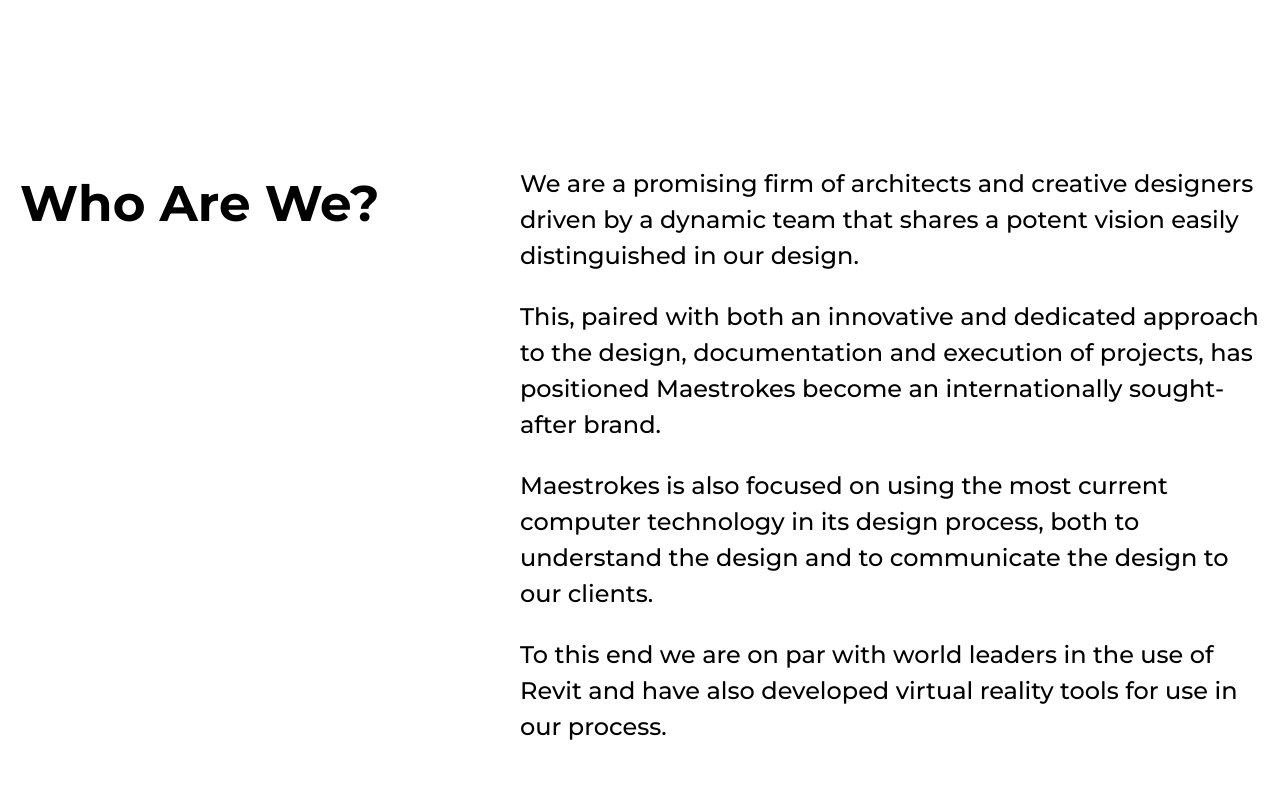
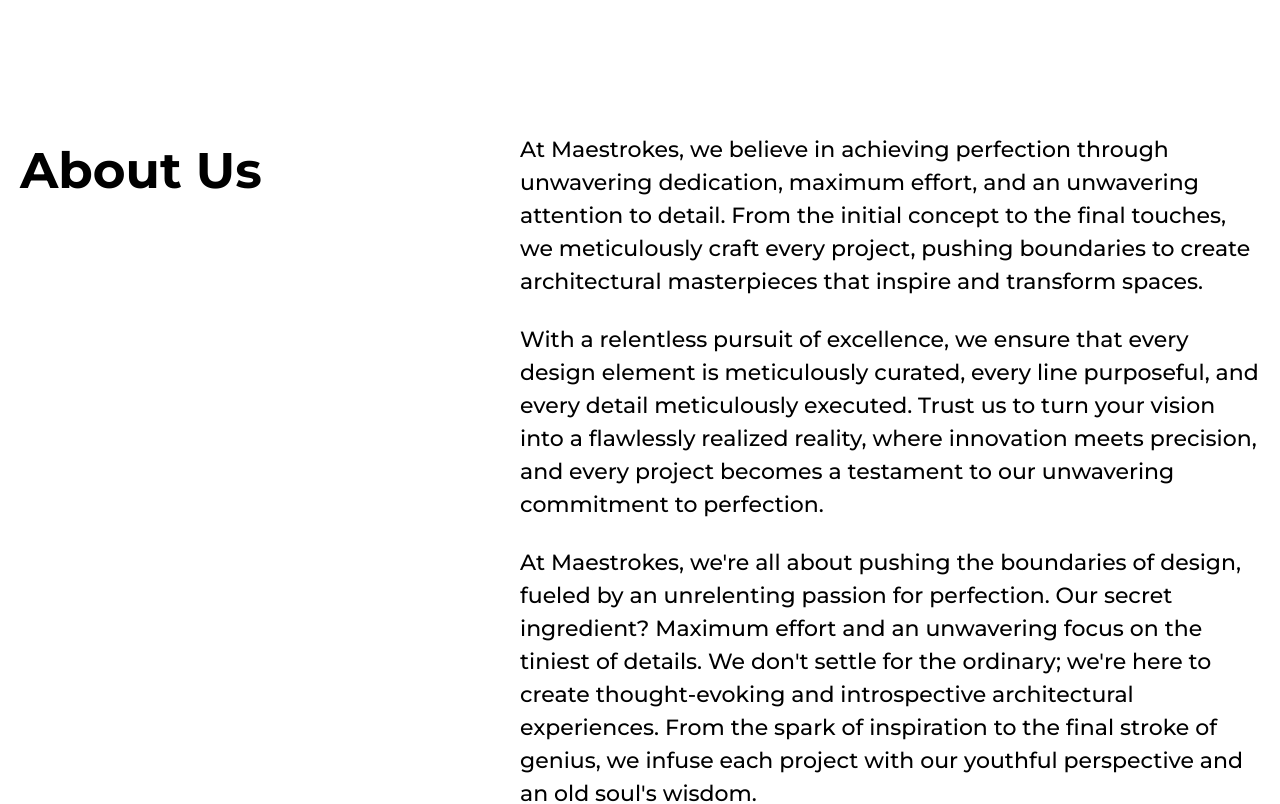
Before and after one commit to Iamronaldosunmu/maestrokes-consult, a React (Vite) app: page /about-us in a window 1280 px wide. Shown: the part 1180-1984 px from the top of the page. Built offline with nearby package versions, Linux system fonts and the light colour scheme.

Commit message:
Finished making some changes to the about page

```diff
--- a/src/components/Navbar/index.tsx
+++ b/src/components/Navbar/index.tsx
@@ -11,7 +11,7 @@
   const [inPageTransition, setInPageTransition] = useState(false);
 
   const changePage = (route: string) => {
-    setTimeout(() => navigate(route), 2300)
+    setTimeout(() => navigate(route), 2000)
     setInPageTransition(true);
     setTimeout(() => {
       setMobileNavOpen(false);
@@ -67,7 +67,7 @@
             animate={{ opacity: 1, transition: { duration: 0.4 } }}
             className="text-[#252525] text-opacity-[0.92] max-w-[1440px] px-[20px]  mx-auto pt-[20px] lg:pt-[10px] flex items-center justify-between"
           >
-            <p className=" text-[18px] xl:text-[28px] z-20">
+            <p onClick={() => navigate("/home")} className=" text-[18px] xl:text-[28px] z-20 cursor-pointer">
               <span className="font-bold">MAESTROKES</span> CONSULT
             </p>
             <div className="gap-[40px] hidden lg:flex">
--- a/src/pages/AboutUsPage.tsx
+++ b/src/pages/AboutUsPage.tsx
@@ -2,23 +2,48 @@
 import { motion, useInView } from "framer-motion";
 import { useRef } from "react";
 
-
 const AboutUsPage = () => {
-  const largeImageRef = useRef(null)
-  const largeImageInView = useInView(largeImageRef, { once: true })
+  const largeImageRef = useRef(null);
+  const largeImageInView = useInView(largeImageRef, { once: true });
+  const aboutUsParagraphs = [
+    "At Maestrokes, we believe in achieving perfection through unwavering dedication, maximum effort, and an unwavering attention to detail. From the initial concept to the final touches, we meticulously craft every project, pushing boundaries to create architectural masterpieces that inspire and transform spaces. ",
+    "With a relentless pursuit of excellence, we ensure that every design element is meticulously curated, every line purposeful, and every detail meticulously executed. Trust us to turn your vision into a flawlessly realized reality, where innovation meets precision, and every project becomes a testament to our unwavering commitment to perfection.",
+    "At Maestrokes, we're all about pushing the boundaries of design, fueled by an unrelenting passion for perfection. Our secret ingredient? Maximum effort and an unwavering focus on the tiniest of details. We don't settle for the ordinary; we're here to create thought-evoking and introspective architectural experiences. From the spark of inspiration to the final stroke of genius, we infuse each project with our youthful perspective and an old soul's wisdom. ",
+    "With us, you're not just acquiring a building; you're embarking on a collaborative journey where we transform your vision into a utilitarian marvel that seamlessly blends functionality, style, and a timeless essence. Welcome to the world of Master-Strokes, where we craft architectural excellence with a vibrant spirit and an enduring touch.",
+    "At Maestrokes, we're dedicated to pushing the boundaries of architectural design, blending the artistry of our strokes with a youthful perspective and an old soul's wisdom. With unwavering attention to detail, we infuse each project with a vibrant spirit and timeless essence. From the spark of inspiration to the final stroke of genius, our team crafts thought-evoking and introspective architectural experiences that transcend the ordinary.",
+    "With maximum effort and a meticulous touch, we transform your vision into utilitarian marvels that seamlessly blend functionality, style, and a hint of our maestros' mastery. Welcome to the world of Maestrokes, where architectural excellence takes center stage, orchestrated with a hip twist and strokes of brilliance.",
+  ];
+  const whoAreWeParagraphs = [
+    "At Maestrokes, we are a team of passionate architects and designers who are captivated by the beauty of lines, forms, and the transformative power of design. With an unwavering commitment to architectural excellence, we push the boundaries of creativity and innovation to craft remarkable spaces.",
+    `"Our philosophy is rooted in the belief that every line holds the potential to shape a vision, and every form has the ability to inspire emotions. With a meticulous eye for detail, we approach each project, utilizing industry-standard software, including the Autodesk Design Suite of products. Our commitment to excellence extends beyond design; we embrace the power of Building Information Modeling (BIM) as a cornerstone of our practice.`,
+    "Through BIM, we create comprehensive digital representations of projects, integrating architecture, structure, and MEP (mechanical, electrical, and plumbing) systems. This collaborative approach enables us to optimize coordination, enhance efficiency, and minimize errors during the design, construction, and facility management stages. By leveraging the power of BIM, we deliver projects with increased accuracy, improved sustainability, and streamlined project delivery.",
+    `With our expertise in utilizing BIM and the Autodesk Design Suite, we transform architectural visions into tangible realities, where precision, functionality, and creativity seamlessly intersect. At Maestrokes, we are committed to embracing innovative technologies that enhance our ability to create remarkable spaces that stand the test of time."`,
+    "Collaboration lies at the core of our process. We engage in open and meaningful conversations with our clients, listening attentively to their aspirations and understanding their unique perspectives. By blending our expertise with their vision, we co-create spaces that are tailored to their needs, reflecting their personality, values, and aspirations.",
+    "From residential havens to awe-inspiring commercial structures, our portfolio showcases a diverse range of projects that highlight our mastery of lines, forms, and design. We take pride in our ability to seamlessly integrate functionality, aesthetics, and a touch of our creative brilliance into every project we undertake.",
+    "Welcome to Maestrokes, where lines come alive, forms take shape, and design transcends boundaries. Join us on this journey as we bring your vision to life, using our expertise, passion, and dedication to transform spaces into captivating works of art.",
+  ];
 
   return (
-    <main>
+    <motion.main exit={{ opacity: 0 }}>
       <article className="mt-[110px] max-w-[1440px] mx-auto px-[20px]">
-        <div data-aos="fade-in" className="text-[16px] md:text-[18px] lg:text-[22px] font-bold overflow-hidden">
-          <motion.div initial={{y: 30}} animate={{y: 0, transition: {
+        <div
+          data-aos="fade-in"
+          className="text-[16px] md:text-[18px] lg:text-[22px] font-bold overflow-hidden"
+        >
+          {/* <motion.div
+            initial={{ y: 30 }}
+            animate={{
+              y: 0,
+              transition: {
                 duration: 1.2,
                 ease: [0.43, 0.13, 0.23, 0.96],
-
-                              },}}>ABOUT US</motion.div>
+              },
+            }}
+          >
+            ABOUT US
+          </motion.div> */}
         </div>
         <div className="flex flex-wrap gap-x-[16px] lg:gap-x-[18px] mt-[10px] md:mt-0 font-semibold text-[36px] md:text-[42px] lg:text-[56px] leading-[42px] md:leading-[50px] lg:leading-[68px] max-w-[500px] md:max-w-[580px] lg:max-w-[805px]">
-
           {"Our desire to attain perfection guarantees our maximum effort in every endeavor"
             .split(" ")
             .map((word, index) => {
@@ -28,8 +53,7 @@
                     return (
                       <motion.div
                         initial={{ y: 70, scale: 0.9 }}
-                      animate={
-                         {
+                        animate={{
                           y: 0,
                           transition: {
                             duration: 2,
@@ -37,9 +61,7 @@
                             delay: 0.2 + 0.05 * index,
                           },
                           scale: 1,
-                            }
-
-                      }
+                        }}
                       >
                         {letter}
                       </motion.div>
@@ -53,65 +75,109 @@
       <figure className="mt-[90px] md:mt-[183px] max-w-[1440px] mx-auto px-[20px] grid grid-cols-2 lg:grid-cols-4 gap-[10px] md:gap-[35px] lg:gap-[30px] xl:gap-[47px]">
         <motion.img
           initial={{ opacity: 0, scale: 0.9, y: 50 }}
-          animate={{opacity: 1, scale: 1, y: 0, transition: {delay: 2, duration: 1.4}}}
+          animate={{
+            opacity: 1,
+            scale: 1,
+            y: 0,
+            transition: { delay: 2, duration: 1.4 },
+          }}
           className="w-full h-[200px] md:h-[450px] object-cover rounded-[10px]"
           src="/Homepage/highcourt.webp"
         />
         <motion.img
           initial={{ opacity: 0, scale: 0.9, y: 50 }}
-        animate={{opacity: 1, scale: 1, y: 0, transition: {delay: 2.1, duration: 1.4}}}
+          animate={{
+            opacity: 1,
+            scale: 1,
+            y: 0,
+            transition: { delay: 2.1, duration: 1.4 },
+          }}
           className="w-full h-[200px] md:h-[450px] object-cover rounded-[10px] relative -top-[40px] md:-top-[50px] lg:-top-[120px]"
           src="/Homepage/homeremodel1.jpg"
         />
         <motion.img
           initial={{ opacity: 0, scale: 0.9, y: 50 }}
-          animate={{opacity: 1, scale: 1, y: 0, transition: {delay: 2.2, duration: 1.4}}}
+          animate={{
+            opacity: 1,
+            scale: 1,
+            y: 0,
+            transition: { delay: 2.2, duration: 1.4 },
+          }}
           className="w-full h-[200px] md:h-[450px] object-cover rounded-[10px] relative md:-bottom-[10px] lg:-bottom-[120px]"
           src="/Homepage/oduyale.jpg"
         />
         <motion.img
           initial={{ opacity: 0, scale: 0.9, y: 50 }}
-          animate={{opacity: 1, scale: 1, y: 0, transition: {delay: 2.3, duration: 1.4}}}
+          animate={{
+            opacity: 1,
+            scale: 1,
+            y: 0,
+            transition: { delay: 2.3, duration: 1.4 },
+          }}
           className="w-full h-[200px] md:h-[450px] object-cover rounded-[10px] relative -top-[40px]"
           src="/Homepage/admiraltytowers.png"
         />
       </figure>
       <article className="xl:grid grid-cols-[400px_auto] gap-[100px] mt-[80px] md:mt-[120px] lg:mt-[298px] max-w-[1440px] px-[20px] mx-auto">
-        <h1 data-aos="fade-in" className="text-[32px] text-center xl:text-left md:text-[38px] lg:text-[50px] font-bold mb-[20px]">
+        <h1
+          data-aos="fade-in"
+          className="text-[32px] text-center xl:text-left md:text-[38px] lg:text-[50px] font-bold mb-[20px]"
+        >
+          About Us
+        </h1>
+
+        <article className="font-medium text-center xl:text-left md:text-[18px] lg:text-[22px] flex flex-col gap-[25px]">
+          {aboutUsParagraphs.map((paragraph, index) => (
+            <p
+              key={index}
+              data-aos="fade-up-in"
+              data-aos-duration="2000"
+              data-aos-once={true}
+            >
+              {paragraph}
+            </p>
+          ))}
+        </article>
+      </article>
+      <article className="xl:grid grid-cols-[400px_auto] gap-[100px] mt-[80px] md:mt-[120px] lg:mt-[298px] max-w-[1440px] px-[20px] mx-auto">
+        <h1
+          data-aos="fade-in"
+          className="text-[32px] text-center xl:text-left md:text-[38px] lg:text-[50px] font-bold mb-[20px]"
+        >
           Who Are We?
         </h1>
+
         <article className="font-medium text-center xl:text-left md:text-[20px] lg:text-[24px] flex flex-col gap-[25px]">
-          <p data-aos="fade-in" data-aos-duration="2000" data-aos-once={true}>
-            We are a promising firm of architects and creative designers driven
-            by a dynamic team that shares a potent vision easily distinguished
-            in our design.
+          {whoAreWeParagraphs.map((paragraph, index) => (
+            <p
+              key={index}
+              data-aos="fade-up-in"
+              data-aos-duration="2000"
+              data-aos-once={true}
+            >
+              {paragraph}
             </p>
-          <p data-aos="fade-in" data-aos-duration="2000" data-aos-once={true}>
-            This, paired with both an innovative and dedicated approach to the
-            design, documentation and execution of projects, has positioned
-            Maestrokes become an internationally sought-after brand.
-          </p>
-          <p data-aos="fade-in" data-aos-duration="2000" data-aos-once={true}>
-            Maestrokes is also focused on using the most current computer
-            technology in its design process, both to understand the design and
-            to communicate the design to our clients.
-          </p>
-          <p data-aos="fade-in" data-aos-duration="2000" data-aos-once={true}>
-            To this end we are on par with world leaders in the use of Revit and
-            have also developed virtual reality tools for use in our process.
-          </p>
+          ))}
         </article>
       </article>
       <figure className="max-w-[1440px] mx-auto md:px-[20px] w-full mt-[80px] md:mt-[150px] overflow-hidden">
         <motion.img
           ref={largeImageRef}
-          animate={largeImageInView ? {scale: 1.1, transition: {duration: 3, delay: 0.2}} : {scale: 1}}
+          animate={
+            largeImageInView
+              ? { scale: 1.1, transition: { duration: 3, delay: 0.2 } }
+              : { scale: 1 }
+          }
           src="/Homepage/brandcowarehouse.webp"
           className="w-full object-cover min-h-[230px] max-h-[450px] md:rounded-[10px]"
         />
       </figure>
       <header className="max-w-[1440px] mx-auto px-[20px] mt-[80px] md:mt-[110px] flex justify-between">
-        <h1 data-aos="fade-in" data-aos-duration="2000"  className="text-center lg:text-left text-[32px] md:text-[50px] lg:max-w-[600px]  font-semibold xl:max-w-[823px]">
+        <h1
+          data-aos="fade-in"
+          data-aos-duration="2000"
+          className="text-center lg:text-left text-[32px] md:text-[50px] lg:max-w-[600px]  font-semibold xl:max-w-[823px]"
+        >
           Meet our team of world-class{" "}
           <span className="font-bold italic">architects</span> and{" "}
           <span className="font-bold italic">creative designers</span>
@@ -122,7 +188,11 @@
         />
       </header>
       <article className="max-w-[1440px] mx-auto px-[20px] w-full">
-        <p data-aos="fade-in" data-aos-duration="2000" className=" max-w-[725px] text-[16px] text-center lg:text-left md:text-[20px] lg:text-[22px] mt-[18px] leading-[27px]">
+        <p
+          data-aos="fade-in"
+          data-aos-duration="2000"
+          className=" max-w-[725px] text-[16px] text-center lg:text-left md:text-[20px] lg:text-[22px] mt-[18px] leading-[27px]"
+        >
           Experience innovation, excellence and precision in every design.{" "}
           <br /> Our talented team of architects and designers deliver
           exceptional solutions that bring your vision to life.
@@ -168,7 +238,7 @@
           CONTACT US
         </button>
       </section>
-    </main>
+    </motion.main>
   );
 };
 
--- a/src/pages/Clients.tsx
+++ b/src/pages/Clients.tsx
@@ -14,7 +14,7 @@
     "/ClientsPage/buildersstopcenterlogo.png",
   ]);
   return (
-    <main>
+    <motion.main exit={{opacity: 0}} >
       <section className="max-w-[1000px] mx-auto ">
         <header className="px-[20px] gap-[] mt-[110px] lg:mt-[137px] text-[40px] md:text-[64px] lg:text-[84px] lg:leading-[90px] lg:mb-[20px] font-bold lg:font-semibold flex gap-x-[16px] lg:gap-x-[18px] justify-center">
           {"Our Clients".split(" ").map((word, index) => {
@@ -61,7 +61,7 @@
           })}
         </div>
       </section>
-    </main>
+    </motion.main>
   );
 };
 
--- a/src/pages/ContactUsPage.tsx
+++ b/src/pages/ContactUsPage.tsx
@@ -10,7 +10,7 @@
   const [subject, setSubject] = useState("");
 
   return (
-    <main>
+    <motion.main exit ={{ opacity: 0}}>
       <section className="max-w-[1440px] mx-auto">
         <header className="px-[20px] gap-[] mt-[110px] lg:mt-[137px] text-[40px] md:text-[64px] lg:text-[84px] lg:leading-[90px] lg:mb-[20px] font-bold lg:font-semibold flex gap-x-[16px] lg:gap-x-[18px]">
         {"Contact Us"
@@ -84,7 +84,7 @@
         </form>
       </section>
         <img className="w-full min-h-[220px] max-h-[600px] object-cover" src="/ContactUsPage/contactUsImage.png" />
-    </main>
+    </motion.main>
   );
 };
 
--- a/src/pages/HomePage.tsx
+++ b/src/pages/HomePage.tsx
@@ -51,7 +51,7 @@
   }
 
   return (
-    <main>
+    <motion.main exit={{opacity: 0}}>
       <div className="w-full h-screen relative flex items-end lg:items-center">
         <AnimatePresence>
           {homeProjects.map((project, index) => {
@@ -93,7 +93,7 @@
         </div>
       </div>
 
-    </main>
+    </motion.main>
   );
 };
 export default HomePage;
```
Also changed, not shown: src/App.tsx (+14 -0 lines), src/components/FadeInParagraph/index.tsx (added, +17 -0 lines). Lines whose indentation alone changed are shown as unchanged.
